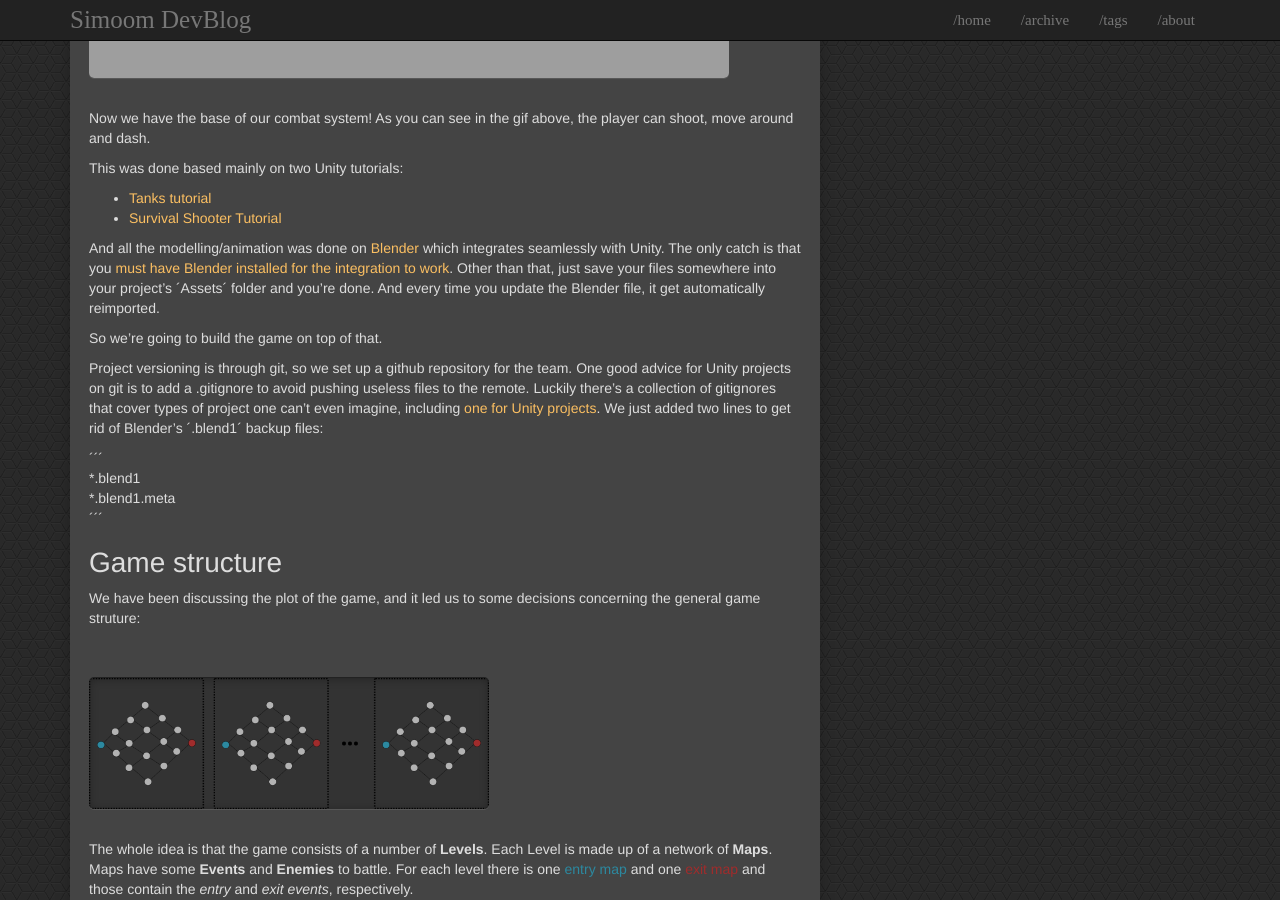
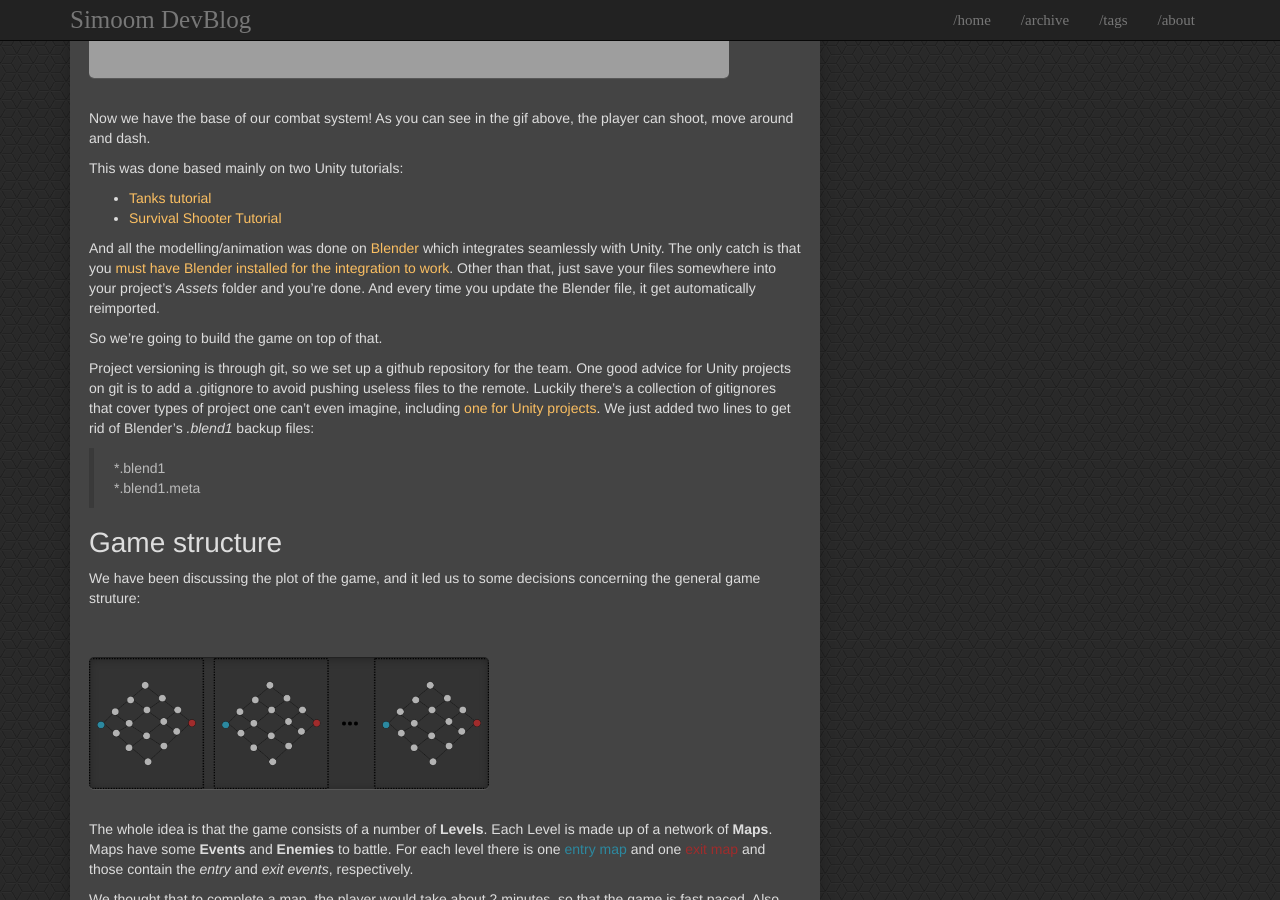
Before and after one commit to simoom-dev/blog, a Jekyll site: the page built from _posts/2017-03-31-week-2.md, in a window 1280 px wide and 900 px high, scrolled down 728 px. Built offline with Jekyll 4.4.1, drawn with Linux system fonts in a browser that asks for light colours.

```diff
--- a/_posts/2017-03-31-week-2.md
+++ b/_posts/2017-03-31-week-2.md
@@ -22,16 +22,16 @@ This was done based mainly on two Unity tutorials:
 * [Tanks tutorial](https://unity3d.com/learn/tutorials/projects/tanks-tutorial)
 * [Survival Shooter Tutorial](https://unity3d.com/learn/tutorials/projects/survival-shooter-tutorial)
 
-And all the modelling/animation was done on [Blender](https://www.blender.org/) which integrates seamlessly with Unity. The only catch is that you [must have Blender installed for the integration to work](https://docs.unity3d.com/Manual/HOWTO-ImportObjectBlender.html). Other than that, just save your files somewhere into your project's ´Assets´ folder and you're done. And every time you update the Blender file, it get automatically reimported.
+And all the modelling/animation was done on [Blender](https://www.blender.org/) which integrates seamlessly with Unity. The only catch is that you [must have Blender installed for the integration to work](https://docs.unity3d.com/Manual/HOWTO-ImportObjectBlender.html). Other than that, just save your files somewhere into your project's *Assets* folder and you're done. And every time you update the Blender file, it get automatically reimported.
 
 So we're going to build the game on top of that.
 
-Project versioning is through git, so we set up a github repository for the team. One good advice for Unity projects on git is to add a .gitignore to avoid pushing useless files to the remote. Luckily there's a collection of gitignores that cover types of project one can't even imagine, including [one for Unity projects](https://github.com/github/gitignore/blob/master/Unity.gitignore). We just added two lines to get rid of Blender's ´.blend1´ backup files:
+Project versioning is through git, so we set up a github repository for the team. One good advice for Unity projects on git is to add a .gitignore to avoid pushing useless files to the remote. Luckily there's a collection of gitignores that cover types of project one can't even imagine, including [one for Unity projects](https://github.com/github/gitignore/blob/master/Unity.gitignore). We just added two lines to get rid of Blender's *.blend1* backup files:
 
-´´´
-*.blend1
-*.blend1.meta
-´´´
+
+> *.blend1
+> *.blend1.meta
+
 
 # Game structure
 
```
